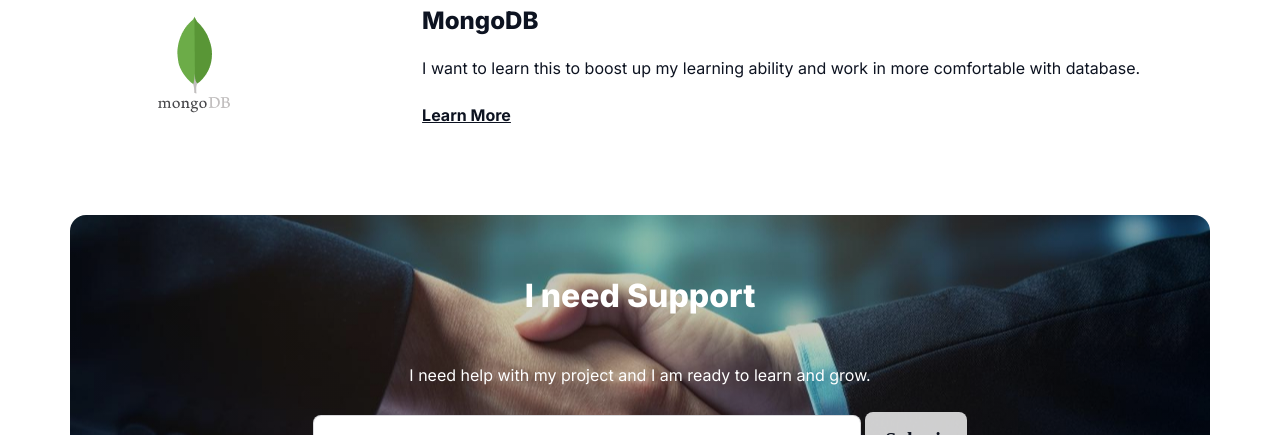
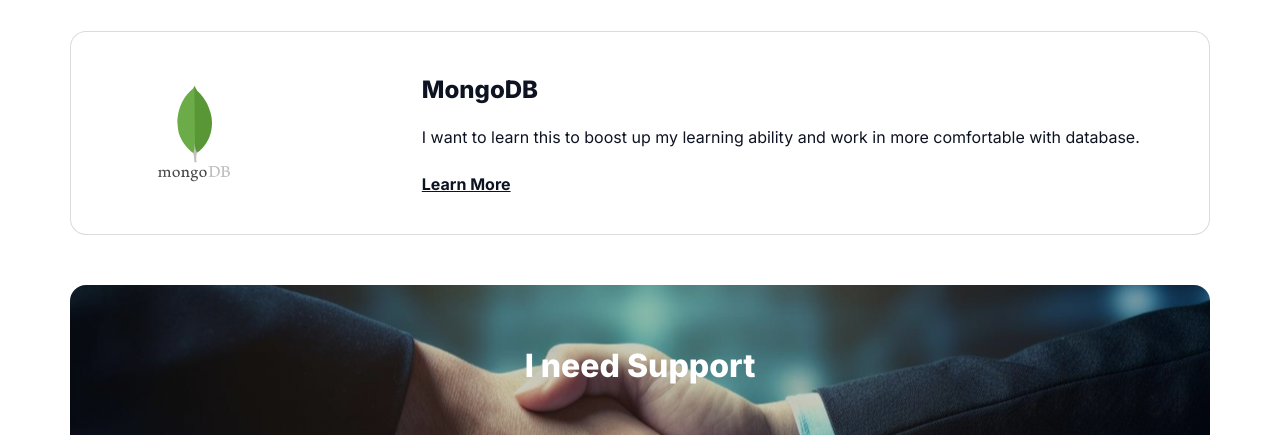
Before and after one commit to RIRony9898/b10a1-rony, a plain HTML site: page index.html in a window 1280 px wide. Shown: the part 4331-4766 px from the top of the page. Drawn offline with Linux system fonts and the light colour scheme; a web font is replaced by a local one.

Commit message:
create some changes

```diff
--- a/styles/style.css
+++ b/styles/style.css
@@ -1,6 +1,5 @@
 /* Google font link */
 @import url("https://fonts.googleapis.com/css2?family=Azeret+Mono:ital,wght@0,100..900;1,100..900&family=Inter:wght@100..900&display=swap");
-
 
 /* Shared styles */
 * {
@@ -290,9 +289,14 @@ nav a {
 
 .nt-cart {
   flex-direction: row;
-  width: 93%;
+  width: 100%;
   gap: 70px;
   align-items: center;
+  box-sizing: border-box;
+  border: 1px solid rgba(13, 19, 33, 0.15);
+  border-radius: 16px;
+  background: rgb(255, 255, 255);
+  margin-bottom: 2rem;
 }
 
 .nt-carts {
```
